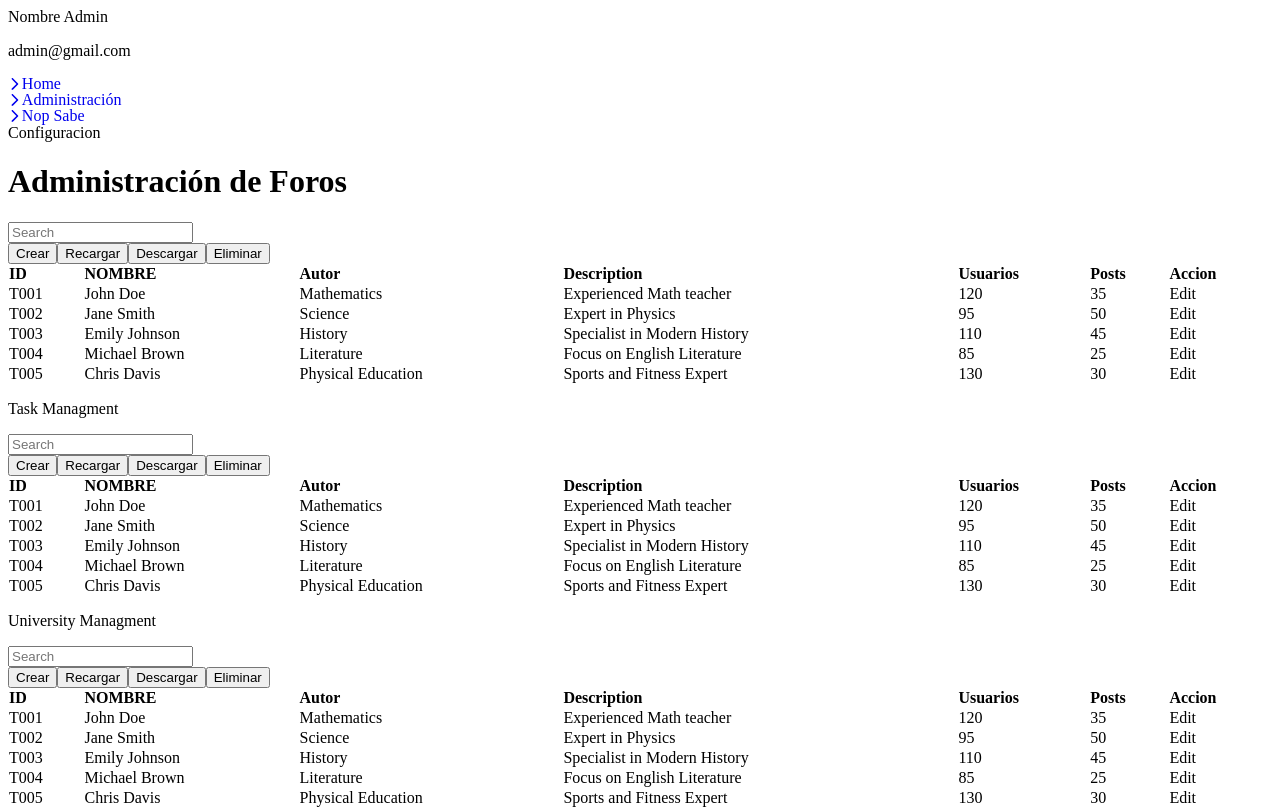
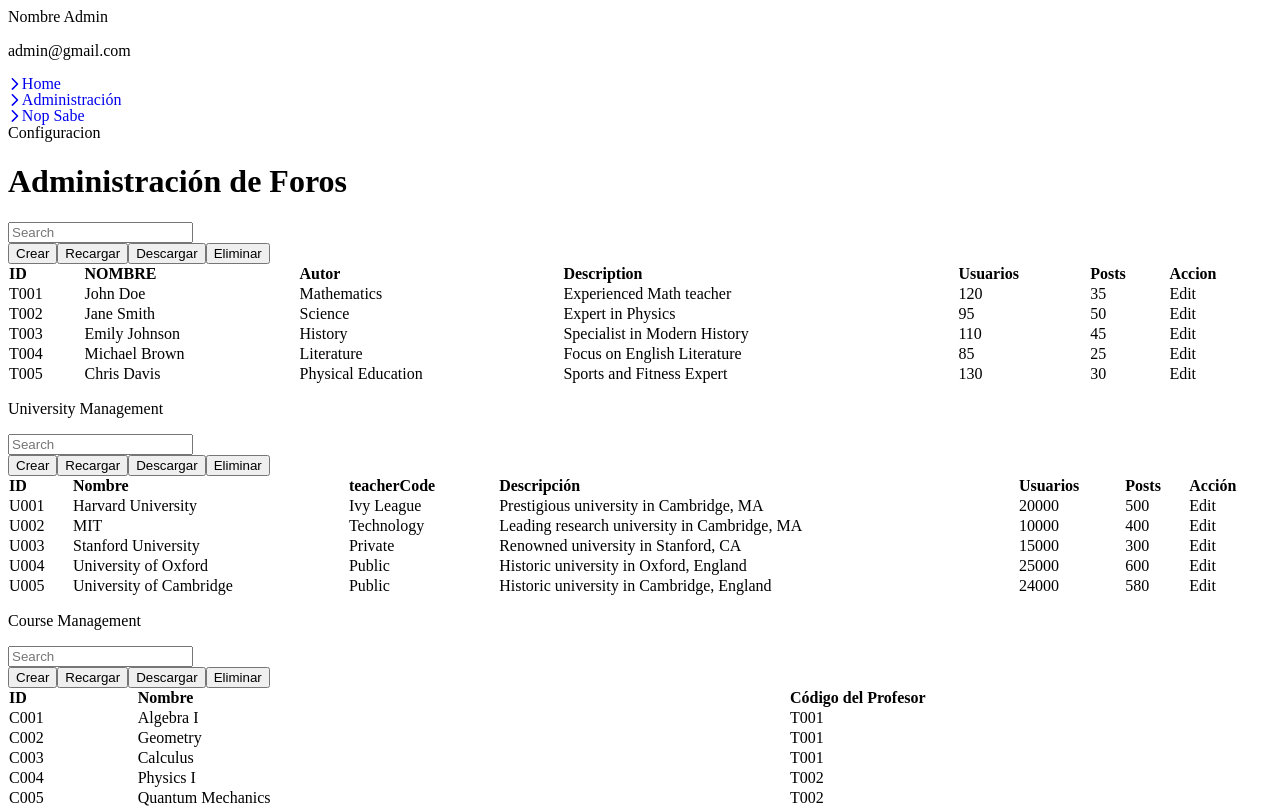
Before and after one commit to XFernando43/React_UTec, a Next.js app: page /DataPage in a window 1280 px wide. Shown: the top 809 px of the page. Built offline with nearby package versions, Linux system fonts and the light colour scheme; data requests are answered from the project's data file.

Commit message:
add: json server

```diff
--- a/package.json
+++ b/package.json
@@ -11,6 +11,7 @@
   },
   "dependencies": {
     "i": "^0.3.7",
+    "json-server": "^1.0.0-beta.1",
     "next": "^14.2.4",
     "npm": "^10.8.1",
     "primeflex": "^3.3.1",
--- /dev/null
+++ b/server/db.json
@@ -0,0 +1,221 @@
+{
+    "teachers": [
+      {
+        "code": "T001",
+        "name": "John Doe",
+        "category": "Mathematics",
+        "description": "Experienced Math teacher",
+        "users": 120,
+        "posts": 35,
+        "action": "Edit"
+      },
+      {
+        "code": "T002",
+        "name": "Jane Smith",
+        "category": "Science",
+        "description": "Expert in Physics",
+        "users": 95,
+        "posts": 50,
+        "action": "Edit"
+      },
+      {
+        "code": "T003",
+        "name": "Emily Johnson",
+        "category": "History",
+        "description": "Specialist in Modern History",
+        "users": 110,
+        "posts": 45,
+        "action": "Edit"
+      },
+      {
+        "code": "T004",
+        "name": "Michael Brown",
+        "category": "Literature",
+        "description": "Focus on English Literature",
+        "users": 85,
+        "posts": 25,
+        "action": "Edit"
+      },
+      {
+        "code": "T005",
+        "name": "Chris Davis",
+        "category": "Physical Education",
+        "description": "Sports and Fitness Expert",
+        "users": 130,
+        "posts": 30,
+        "action": "Edit"
+      }
+    ],
+    "courses": [
+      {
+        "code": "C001",
+        "name": "Algebra I",
+        "teacherCode": "T001"
+      },
+      {
+        "code": "C002",
+        "name": "Geometry",
+        "teacherCode": "T001"
+      },
+      {
+        "code": "C003",
+        "name": "Calculus",
+        "teacherCode": "T001"
+      },
+      {
+        "code": "C004",
+        "name": "Physics I",
+        "teacherCode": "T002"
+      },
+      {
+        "code": "C005",
+        "name": "Quantum Mechanics",
+        "teacherCode": "T002"
+      },
+      {
+        "code": "C006",
+        "name": "Thermodynamics",
+        "teacherCode": "T002"
+      },
+      {
+        "code": "C007",
+        "name": "World War II",
+        "teacherCode": "T003"
+      },
+      {
+        "code": "C008",
+        "name": "Renaissance History",
+        "teacherCode": "T003"
+      },
+      {
+        "code": "C009",
+        "name": "Modern European History",
+        "teacherCode": "T003"
+      },
+      {
+        "code": "C010",
+        "name": "Shakespearean Literature",
+        "teacherCode": "T004"
+      },
+      {
+        "code": "C011",
+        "name": "Modern American Literature",
+        "teacherCode": "T004"
+      },
+      {
+        "code": "C012",
+        "name": "Poetry Analysis",
+        "teacherCode": "T004"
+      },
+      {
+        "code": "C013",
+        "name": "Fitness Training",
+        "teacherCode": "T005"
+      },
+      {
+        "code": "C014",
+        "name": "Sports Medicine",
+        "teacherCode": "T005"
+      },
+      {
+        "code": "C015",
+        "name": "Nutrition",
+        "teacherCode": "T005"
+      }
+    ],
+    "universities": [
+      {
+        "code": "U001",
+        "name": "Harvard University",
+        "category": "Ivy League",
+        "description": "Prestigious university in Cambridge, MA",
+        "users": 20000,
+        "posts": 500,
+        "action": "Edit"
+      },
+      {
+        "code": "U002",
+        "name": "MIT",
+        "category": "Technology",
+        "description": "Leading research university in Cambridge, MA",
+        "users": 10000,
+        "posts": 400,
+        "action": "Edit"
+      },
+      {
+        "code": "U003",
+        "name": "Stanford University",
+        "category": "Private",
+        "description": "Renowned university in Stanford, CA",
+        "users": 15000,
+        "posts": 300,
+        "action": "Edit"
+      },
+      {
+        "code": "U004",
+        "name": "University of Oxford",
+        "category": "Public",
+        "description": "Historic university in Oxford, England",
+        "users": 25000,
+        "posts": 600,
+        "action": "Edit"
+      },
+      {
+        "code": "U005",
+        "name": "University of Cambridge",
+        "category": "Public",
+        "description": "Historic university in Cambridge, England",
+        "users": 24000,
+        "posts": 580,
+        "action": "Edit"
+      }
+    ],
+    "careers":[
+      {
+        "code": "CR001",
+        "name": "Computer Science",
+        "department": "Engineering",
+        "duration": 4,
+        "credits": 120,
+        "degree": "Bachelor's",
+        "action": "Edit"
+      },
+      {
+        "code": "CR002",
+        "name": "Mechanical Engineering",
+        "department": "Engineering",
+        "duration": 4,
+        "credits": 120,
+        "degree": "Bachelor's",
+        "action": "Edit"
+      },
+      {
+        "code": "CR003",
+        "name": "Business Administration",
+        "department": "Business",
+        "duration": 3,
+        "credits": 90,
+        "degree": "Bachelor's",
+        "action": "Edit"
+      },
+      {
+        "code": "CR004",
+        "name": "Psychology",
+        "department": "Social Sciences",
+        "duration": 4,
+        "credits": 120,
+        "degree": "Bachelor's",
+        "action": "Edit"
+      },
+      {
+        "code": "CR005",
+        "name": "Medicine",
+        "department": "Health Sciences",
+        "duration": 6,
+        "credits": 180,
+        "degree": "Doctorate",
+        "action": "Edit"
+      }
+    ]
+
+  }
--- a/src/components/home/TableManagment.jsx
+++ b/src/components/home/TableManagment.jsx
@@ -3,69 +3,46 @@ import { DataTable } from "primereact/datatable";
 import { Column } from "primereact/column";
 import TableHeader from "./tableHeader";
 
-export default function ManagmentTable() {
-    const [products] = React.useState([
-        {
-            code: 'T001',
-            name: 'John Doe',
-            category: 'Mathematics',
-            description: 'Experienced Math teacher',
-            users: 120,
-            posts: 35,
-            action: 'Edit'
-        },
-        {
-            code: 'T002',
-            name: 'Jane Smith',
-            category: 'Science',
-            description: 'Expert in Physics',
-            users: 95,
-            posts: 50,
-            action: 'Edit'
-        },
-        {
-            code: 'T003',
-            name: 'Emily Johnson',
-            category: 'History',
-            description: 'Specialist in Modern History',
-            users: 110,
-            posts: 45,
-            action: 'Edit'
-        },
-        {
-            code: 'T004',
-            name: 'Michael Brown',
-            category: 'Literature',
-            description: 'Focus on English Literature',
-            users: 85,
-            posts: 25,
-            action: 'Edit'
-        },
-        {
-            code: 'T005',
-            name: 'Chris Davis',
-            category: 'Physical Education',
-            description: 'Sports and Fitness Expert',
-            users: 130,
-            posts: 30,
-            action: 'Edit'
+async function getCareers() {
+  try {
+    const response = await fetch('http://localhost:3000/careers');
+    if (!response.ok) {
+      throw new Error('Network response was not ok');
     }
-    ]);
+    const data = await response.json();
+    console.log('Careers:', data);
+    return data;
+  } catch (error) {
+    console.error('Error fetching careers:', error);
+  }
+}
+
+export default function CareerTable() {
+  const [products, setProducts] = React.useState([]);
+
+  React.useEffect(() => {
+    getCareers().then(data => {
+      if (data) {
+        setProducts(data);
+      }
+    });
+  }, []);
+
   return (
     <div className="bg-white">
-            <div className=" px-4 flex items-center gap-5">
+      <div className="px-4 flex items-center gap-5">
         <i className="pi pi-server"></i>
-                <p className="font-semibold text-2xl">Task Managment</p>
+        <p className="font-semibold text-2xl">Career Management</p>
       </div>
-            <TableHeader/>
+      <TableHeader />
       <DataTable value={products} showGridlines tableStyle={{ minWidth: "50rem" }}>
         <Column field="code" header="ID"></Column>
-                <Column field="name" header="NOMBRE"></Column>
-                <Column field="category" header="Autor"></Column>
-                <Column field="description" header="Description"></Column>
-                <Column field="users" header="Usuarios"></Column>
-                <Column field="posts" header="Posts"></Column>
-                <Column field="action" header="Accion"></Column>
+        <Column field="name" header="Nombre"></Column>
+        <Column field="department" header="Departamento"></Column>
+        <Column field="duration" header="Duración (años)"></Column>
+        <Column field="credits" header="Créditos"></Column>
+        <Column field="degree" header="Grado"></Column>
+        <Column field="action" header="Acción"></Column>
       </DataTable>
     </div>
   );
--- a/src/components/home/TablesSections.jsx
+++ b/src/components/home/TablesSections.jsx
@@ -1,6 +1,7 @@
 // import TableHeader from "./tableHeader"
 import TeacherTable from "./teachersTable";
-import ManagmentTable from "./TableManagment";
+// import ManagmentTable from "./TableManagment";
+import CareerTable from "./TableManagment";
 import UniversityTable from "./unversityTable";
 import CoursesTable from "./coursesTable";
 export default function TableSection() {
@@ -8,9 +9,10 @@ export default function TableSection() {
     <>
       <div className=" px-8 flex flex-col bg-slate-800 min-h-screen w-screen">
         <TeacherTable />
-        <ManagmentTable />
+        {/* <ManagmentTable /> */}
         <UniversityTable />
         <CoursesTable />
+        <CareerTable/>
       </div>
     </>
   );
--- a/src/components/home/coursesTable.jsx
+++ b/src/components/home/coursesTable.jsx
@@ -3,69 +3,42 @@ import { DataTable } from "primereact/datatable";
 import { Column } from "primereact/column";
 import TableHeader from "./tableHeader";
 
-export default function CoursesTable() {
-    const [products] = React.useState([
-        {
-            code: 'T001',
-            name: 'John Doe',
-            category: 'Mathematics',
-            description: 'Experienced Math teacher',
-            users: 120,
-            posts: 35,
-            action: 'Edit'
-        },
-        {
-            code: 'T002',
-            name: 'Jane Smith',
-            category: 'Science',
-            description: 'Expert in Physics',
-            users: 95,
-            posts: 50,
-            action: 'Edit'
-        },
-        {
-            code: 'T003',
-            name: 'Emily Johnson',
-            category: 'History',
-            description: 'Specialist in Modern History',
-            users: 110,
-            posts: 45,
-            action: 'Edit'
-        },
-        {
-            code: 'T004',
-            name: 'Michael Brown',
-            category: 'Literature',
-            description: 'Focus on English Literature',
-            users: 85,
-            posts: 25,
-            action: 'Edit'
-        },
-        {
-            code: 'T005',
-            name: 'Chris Davis',
-            category: 'Physical Education',
-            description: 'Sports and Fitness Expert',
-            users: 130,
-            posts: 30,
-            action: 'Edit'
+async function getCourses() {
+  try {
+    const response = await fetch('http://localhost:3000/courses');
+    if (!response.ok) {
+      throw new Error('Network response was not ok');
     }
-    ]);
+    const data = await response.json();
+    console.log('Courses:', data);
+    return data;
+  } catch (error) {
+    console.error('Error fetching courses:', error);
+  }
+}
+
+export default function CourseTable() {
+  const [products, setProducts] = React.useState([]);
+
+  React.useEffect(() => {
+    getCourses().then(data => {
+      if (data) {
+        setProducts(data);
+      }
+    });
+  }, []);
+
   return (
     <div className="bg-white">
-            <div className=" px-4 flex items-center gap-5">
+      <div className="px-4 flex items-center gap-5">
         <i className="pi pi-server"></i>
-                <p className="font-semibold text-2xl">Courses Managment</p>
+        <p className="font-semibold text-2xl">Course Management</p>
       </div>
-            <TableHeader/>
+      <TableHeader />
       <DataTable value={products} showGridlines tableStyle={{ minWidth: "50rem" }}>
         <Column field="code" header="ID"></Column>
-                <Column field="name" header="NOMBRE"></Column>
-                <Column field="category" header="Autor"></Column>
-                <Column field="description" header="Description"></Column>
-                <Column field="users" header="Usuarios"></Column>
-                <Column field="posts" header="Posts"></Column>
-                <Column field="action" header="Accion"></Column>
+        <Column field="name" header="Nombre"></Column>
+        <Column field="teacherCode" header="Código del Profesor"></Column>
       </DataTable>
     </div>
   );
--- a/src/components/home/teachersTable.jsx
+++ b/src/components/home/teachersTable.jsx
@@ -2,54 +2,32 @@ import React from "react";
 import { DataTable } from "primereact/datatable";
 import { Column } from "primereact/column";
 import TableHeader from "./tableHeader";
+
+async function getTeachers() {
+  try {
+    const response = await fetch('http://localhost:3000/teachers');
+    if (!response.ok) {
+      throw new Error('Network response was not ok');
+    }
+    const data = await response.json();
+    console.log('Teachers:', data);
+    return data;
+  } catch (error) {
+    console.error('Error fetching teachers:', error);
+  }
+}
+
 export default function TeacherTable() {
-  const [products] = React.useState([
-    {
-      code: "T001",
-      name: "John Doe",
-      category: "Mathematics",
-      description: "Experienced Math teacher",
-      users: 120,
-      posts: 35,
-      action: "Edit",
-    },
-    {
-      code: "T002",
-      name: "Jane Smith",
-      category: "Science",
-      description: "Expert in Physics",
-      users: 95,
-      posts: 50,
-      action: "Edit",
-    },
-    {
-      code: "T003",
-      name: "Emily Johnson",
-      category: "History",
-      description: "Specialist in Modern History",
-      users: 110,
-      posts: 45,
-      action: "Edit",
-    },
-    {
-      code: "T004",
-      name: "Michael Brown",
-      category: "Literature",
-      description: "Focus on English Literature",
-      users: 85,
-      posts: 25,
-      action: "Edit",
-    },
-    {
-      code: "T005",
-      name: "Chris Davis",
-      category: "Physical Education",
-      description: "Sports and Fitness Expert",
-      users: 130,
-      posts: 30,
-      action: "Edit",
-    },
-  ]);
+  const [products, setProducts] = React.useState([]);
+
+  React.useEffect(() => {
+    getTeachers().then(data => {
+      if (data) {
+        setProducts(data);
+      }
+    });
+  }, []);
+
   return (
     <div>
       <div className="flex flex-row items-center gap-5 text-white">
--- a/src/components/home/unversityTable.jsx
+++ b/src/components/home/unversityTable.jsx
@@ -2,69 +2,48 @@ import React from "react";
 import { DataTable } from "primereact/datatable";
 import { Column } from "primereact/column";
 import TableHeader from "./tableHeader";
+
+async function getUniversities() {
+  try {
+    const response = await fetch('http://localhost:3000/universities');
+    if (!response.ok) {
+      throw new Error('Network response was not ok');
+    }
+    const data = await response.json();
+    console.log('Universities:', data);
+    return data;
+  } catch (error) {
+    console.error('Error fetching universities:', error);
+  }
+}
+
+
 export default function UniversityTable() {
-    const [products] = React.useState([
-        {
-            code: 'T001',
-            name: 'John Doe',
-            category: 'Mathematics',
-            description: 'Experienced Math teacher',
-            users: 120,
-            posts: 35,
-            action: 'Edit'
-        },
-        {
-            code: 'T002',
-            name: 'Jane Smith',
-            category: 'Science',
-            description: 'Expert in Physics',
-            users: 95,
-            posts: 50,
-            action: 'Edit'
-        },
-        {
-            code: 'T003',
-            name: 'Emily Johnson',
-            category: 'History',
-            description: 'Specialist in Modern History',
-            users: 110,
-            posts: 45,
-            action: 'Edit'
-        },
-        {
-            code: 'T004',
-            name: 'Michael Brown',
-            category: 'Literature',
-            description: 'Focus on English Literature',
-            users: 85,
-            posts: 25,
-            action: 'Edit'
-        },
-        {
-            code: 'T005',
-            name: 'Chris Davis',
-            category: 'Physical Education',
-            description: 'Sports and Fitness Expert',
-            users: 130,
-            posts: 30,
-            action: 'Edit'
+  const [products, setProducts] = React.useState([]);
+
+  React.useEffect(() => {
+    getUniversities().then(data => {
+      if (data) {
+        setProducts(data);
       }
-    ]);
+    });
+  }, []);
+
   return (
     <div className="bg-white">
-            <div className=" px-4 flex items-center gap-5">
+      <div className="px-4 flex items-center gap-5">
         <i className="pi pi-server"></i>
-                <p className="font-semibold text-2xl">University Managment</p>
+        <p className="font-semibold text-2xl">University Management</p>
       </div>
-            <TableHeader/>
+      <TableHeader />
       <DataTable value={products} showGridlines tableStyle={{ minWidth: "50rem" }}>
         <Column field="code" header="ID"></Column>
-                <Column field="name" header="NOMBRE"></Column>
-                <Column field="category" header="Autor"></Column>
-                <Column field="description" header="Description"></Column>
+        <Column field="name" header="Nombre"></Column>
+        <Column field="category" header="teacherCode"></Column>
+        <Column field="description" header="Descripción"></Column>
         <Column field="users" header="Usuarios"></Column>
         <Column field="posts" header="Posts"></Column>
-                <Column field="action" header="Accion"></Column>
+        <Column field="action" header="Acción"></Column>
       </DataTable>
     </div>
   );
```
Also changed, not shown: src/components/home/tableHeader.jsx (+35 -9 lines), 1 other file (tests, documents, lock files or other folders). Lines whose indentation alone changed are shown as unchanged.
